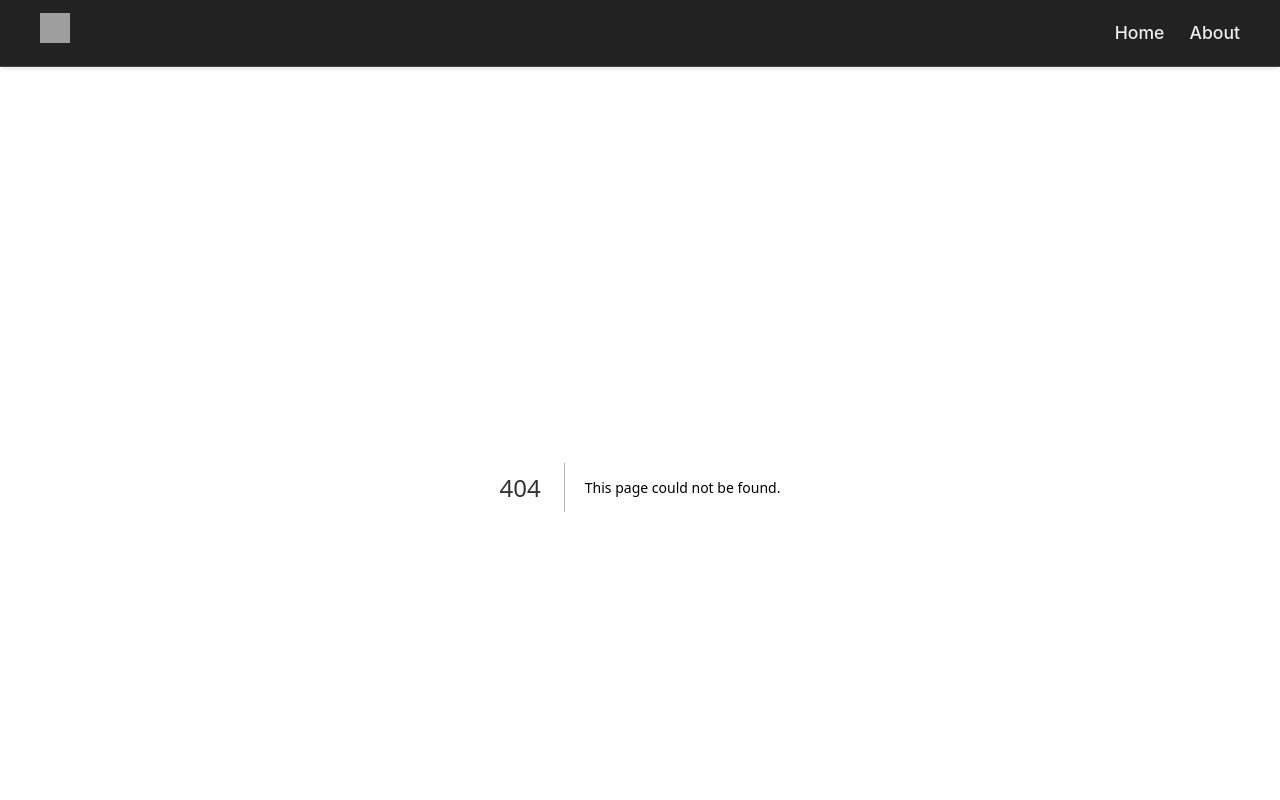
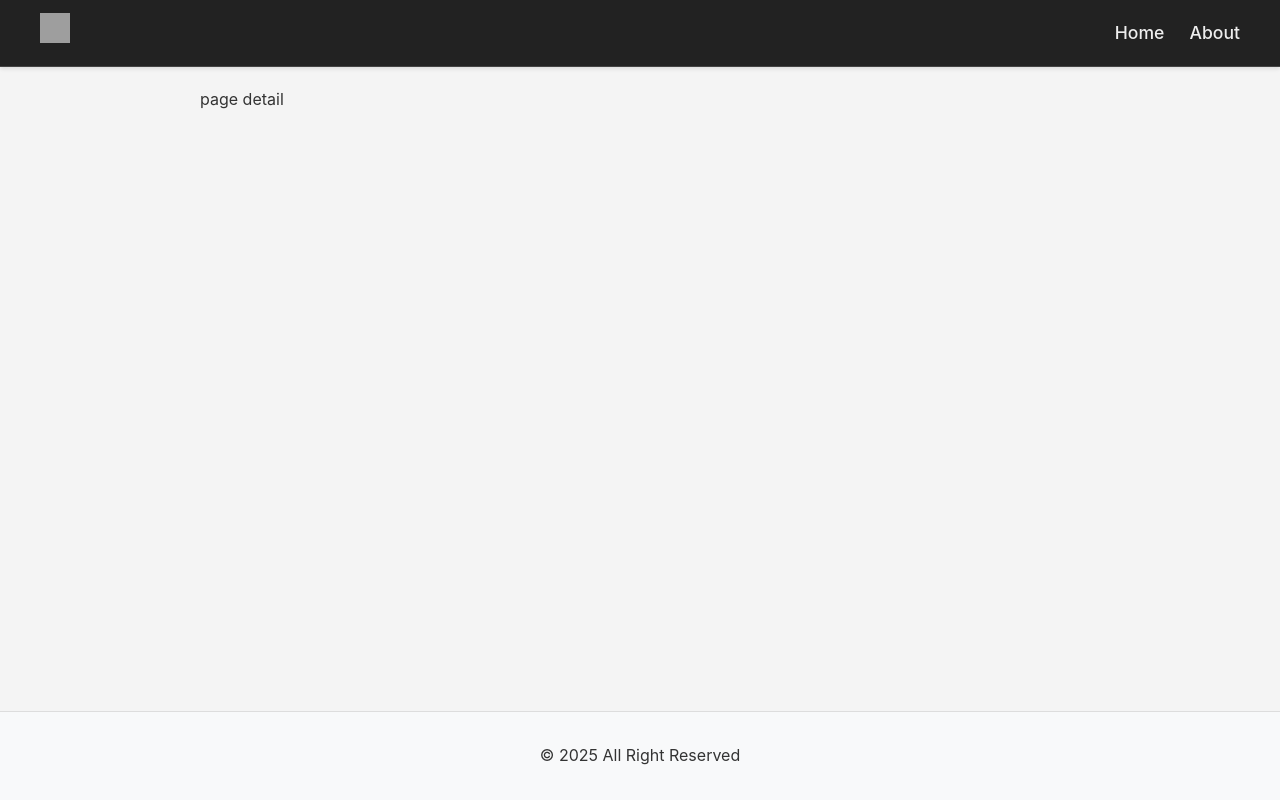
Before and after one commit to Nabilfadilah/belajar-nextjs, a Next.js app: page /posts/1 in a window 1280 px wide. Before the commit this address had no page. Shown: the top 800 px of the page. Built offline with nearby package versions, Linux system fonts and the light colour scheme; grey boxes are pictures that could not be loaded.

Commit message:
Menngambil id artikel dengan params props

```diff
--- /dev/null
+++ b/src/app/posts/[id]/page.tsx
@@ -0,0 +1,18 @@
+interface PageProps {
+  params: {
+    id: number;
+  };
+}
+
+async function page({params}: PageProps) {
+  const {id} = await params;
+  console.log(id);
+
+  return (
+    <div>
+      <div>page detail</div>
+    </div>
+  );
+}
+
+export default page;
```
